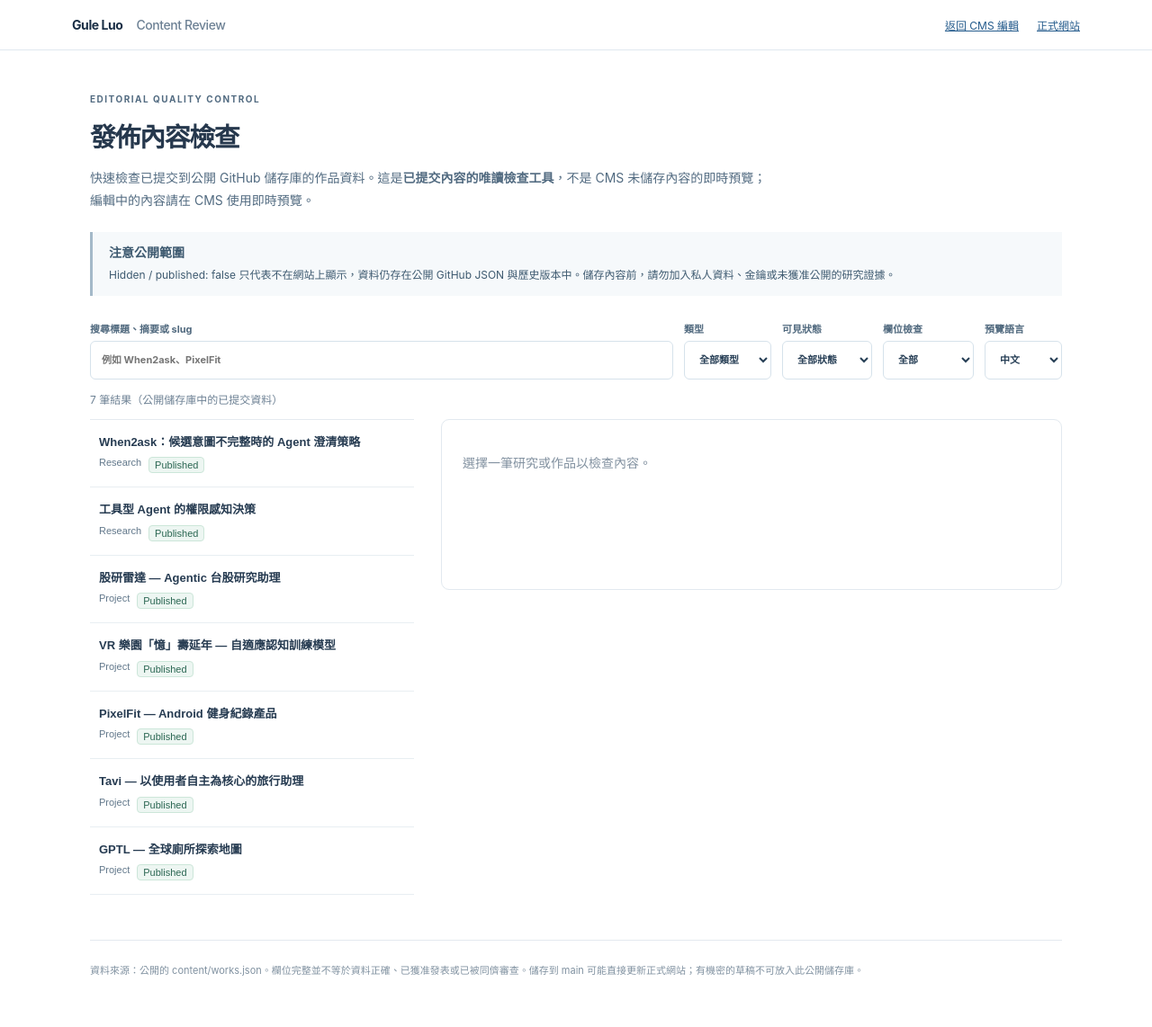
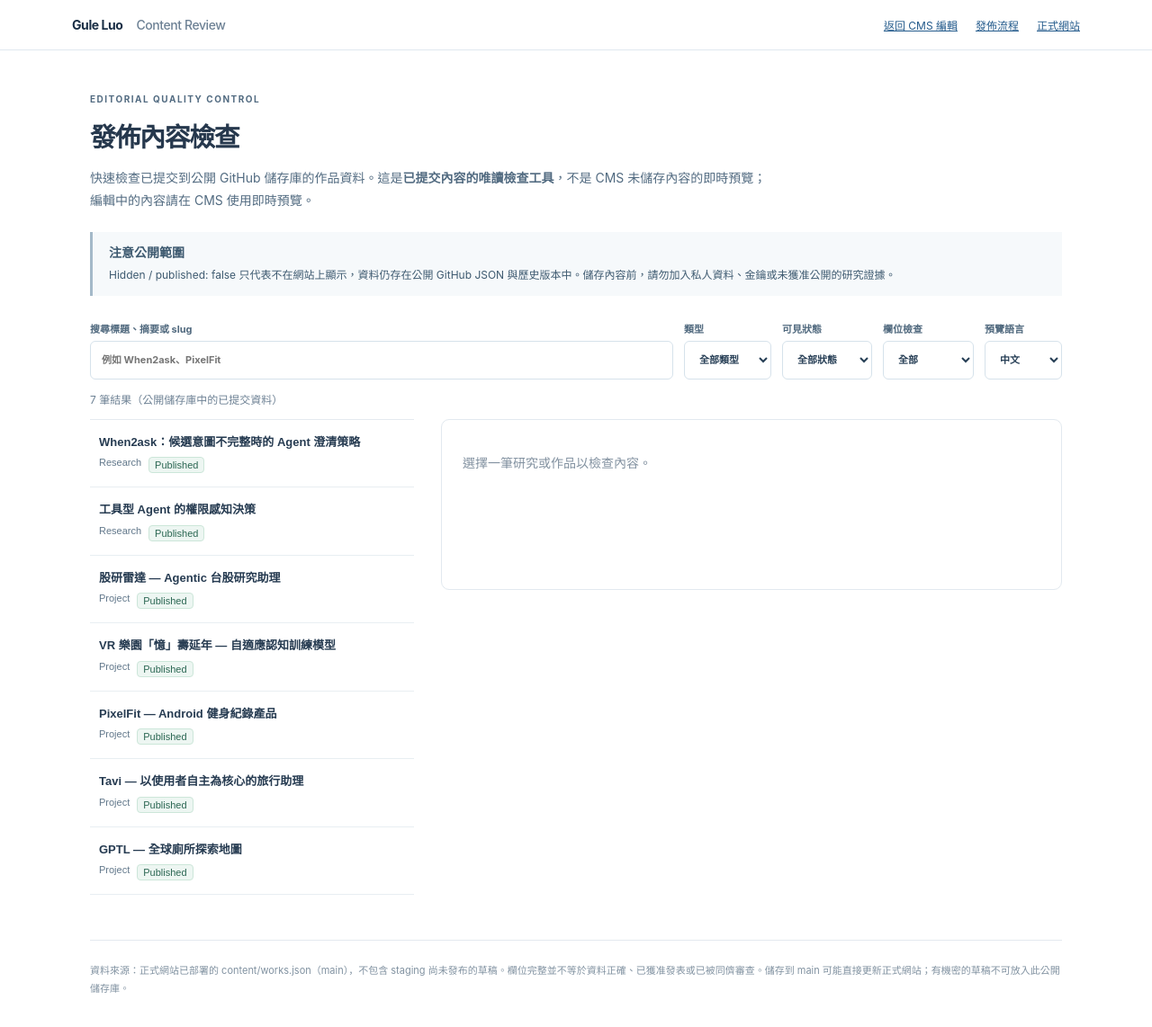
Before and after one commit to Gule7309/yuhisang.lo, a plain HTML site: page admin/review.html in a window 1280 px wide. Shown: the whole page at 90% size. Drawn offline with Linux system fonts and the light colour scheme.

Commit message:
ui: connect content review to staging release process

```diff
--- a/admin/review.html
+++ b/admin/review.html
@@ -8,7 +8,7 @@
 </head>
 <body>
 <a class="skip" href="#content">跳至主要內容</a>
-<header class="top"><a class="brand" href="../">Gule Luo <span>Content Review</span></a><nav aria-label="工具導覽"><a href="./">返回 CMS 編輯</a><a href="../">正式網站</a></nav></header>
+<header class="top"><a class="brand" href="../">Gule Luo <span>Content Review</span></a><nav aria-label="工具導覽"><a href="./">返回 CMS 編輯</a><a href="publish.html">發佈流程</a><a href="../">正式網站</a></nav></header>
 <main id="content">
 <div class="intro"><p class="eyebrow">EDITORIAL QUALITY CONTROL</p><h1>發佈內容檢查</h1>
 <p>快速檢查已提交到公開 GitHub 儲存庫的作品資料。這是<strong>已提交內容的唯讀檢查工具</strong>，不是 CMS 未儲存內容的即時預覽；編輯中的內容請在 CMS 使用即時預覽。</p></div>
@@ -25,6 +25,6 @@
 <section aria-label="作品列表"><div id="list" class="list"></div></section>
 <aside id="detail" aria-label="內容檢查結果"><p class="placeholder">選擇一筆研究或作品以檢查內容。</p></aside>
 </div>
-<footer><p>資料來源：公開的 content/works.json。欄位完整並不等於資料正確、已獲准發表或已被同儕審查。儲存到 main 可能直接更新正式網站；有機密的草稿不可放入此公開儲存庫。</p></footer>
+<footer><p>資料來源：正式網站已部署的 content/works.json（main），不包含 staging 尚未發布的草稿。欄位完整並不等於資料正確、已獲准發表或已被同儕審查。儲存到 main 可能直接更新正式網站；有機密的草稿不可放入此公開儲存庫。</p></footer>
 </main><script src="review-core.js"></script><script src="review.js"></script>
 </body></html>
```
